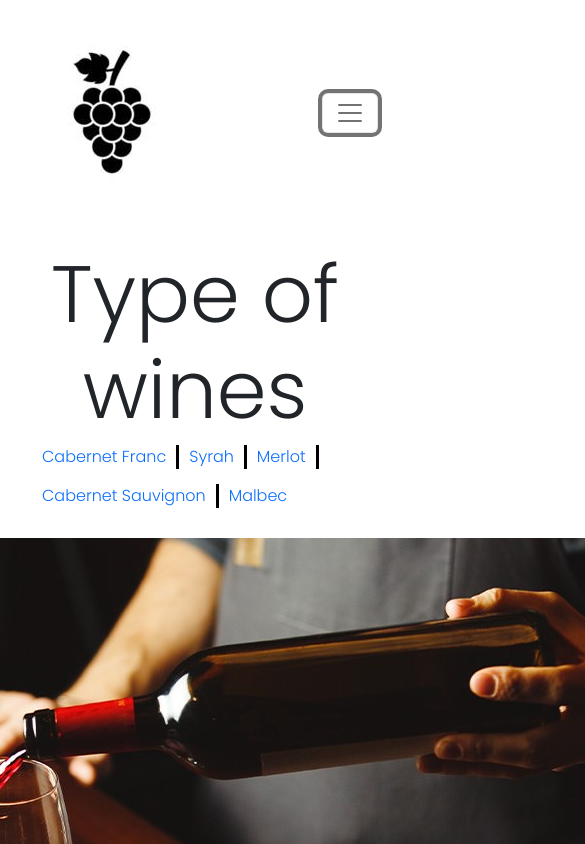
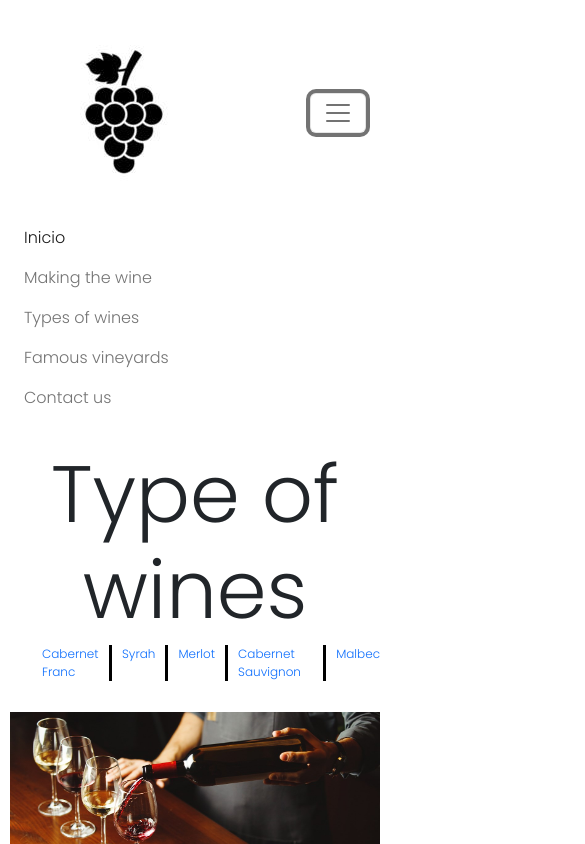
Before and after one commit to NataliaChatelain/PreEntrega1-ChatelainFanjul, a plain HTML site: page Proyecto2-ChatelainFanjul/pages/2_type_of_wines.html in a window 390 px wide. Both pictures are taken after a click on the button "Toggle navigation". Shown: the top 844 px of the page, 585 px wide, since content can reach past the window. Drawn offline with nearby package versions, Linux system fonts and the light colour scheme.

Commit message:
Re entrega menu

```diff
--- a/Proyecto2-ChatelainFanjul/css/style.css
+++ b/Proyecto2-ChatelainFanjul/css/style.css
@@ -120,12 +120,13 @@ h4{
 }
 
 .grapes div{
-    margin: 1px,;
+    margin: 1px;
 }
 
 .grapes div p{
     margin-left: 2%;
 }
+
 
 /*famous_vineyards*/
 
@@ -222,4 +223,32 @@ input[type=submit]:hover {
         font-size: 25px;
         color:black
     }
+    /* Type of wines */
+    .enlace_interno li{
+        font-style: color black;
+        font-size: 12px;
+        float: left;
+        padding: 0 10px;
+        margin-bottom: 4%;
+        border-right: black solid;
+    }
+    .enlace_interno ul{
+        display: flex;
+
+    }
+    section img{
+        width:95%;
+    }
+    .grapes div img{
+        width: 95%;
+        height: 45%;
+    }
+    .grapes div {
+        display: flex;
+        flex-direction: column;
+        margin: 1px;
+    }
+    .grapes div p{
+        margin-left: 0%;
+    }
 }
--- a/Proyecto2-ChatelainFanjul/pages/2_type_of_wines.html
+++ b/Proyecto2-ChatelainFanjul/pages/2_type_of_wines.html
@@ -31,32 +31,34 @@
         <div class="container-fluid">
             <div class="row">
                 <div class="col-lg-12 col-xs-12">
-                    <nav class="navbar navbar-expand-lg ">
+                    <nav class="navbar navbar-expand-lg bg-white">
+                        <div class="container-fluid">
                             <a class="navbar-brand" href="../index.html"><img
                                     src="../assets/img/bunch-of-grapes-icon-vector.jpeg" alt="WOA"></a>
-                        <button class="navbar-toggler" type="button" data-toggle="collapse" data-target="#navbarNav"
-                            aria-controls="navbarNav" aria-expanded="false" aria-label="Toggle navigation">
+                            <button class="navbar-toggler" type="button" data-bs-toggle="collapse"
+                                data-bs-target="#navbarNav" aria-controls="navbarNav" aria-expanded="false"
+                                aria-label="Toggle navigation">
                                 <span class="navbar-toggler-icon"></span>
                             </button>
                             <div class="collapse navbar-collapse" id="navbarNav">
                                 <ul class="navbar-nav">
-                                <li class="nav-item active">
-                                    <a class="nav-link" href="../index.html">Inicio<span
-                                            class="sr-only">(current)</span></a>
+                                    <li class="nav-item">
+                                        <a class="nav-link active" aria-current="page" href="../index.html">Inicio</a>
                                     </li>
                                     <li class="nav-item">
-                                    <a class="nav-link" href="./1_making_the_wine.html">Making the wine</a>
+                                        <a class="nav-link" href="../pages/1_making_the_wine.html">Making the wine</a>
                                     </li>
                                     <li class="nav-item">
-                                    <a class="nav-link" href="./2_type_of_wines.html">Types of wines</a>
+                                        <a class="nav-link" href="../pages/2_type_of_wines.html">Types of wines</a>
                                     </li>
                                     <li class="nav-item">
-                                    <a class="nav-link" href="./3_famous_vineyards.html">Famous vineyards</a>
+                                        <a class="nav-link" href="../pages/3_famous_vineyards.html">Famous vineyards</a>
                                     </li>
                                     <li class="nav-item">
-                                    <a class="nav-link" href="./4_contact_us.html">Contact us</a>
+                                        <a class="nav-link" href="../pages/4_contact_us.html">Contact us</a>
                                     </li>
                                 </ul>
+                            </div>
                         </div>
                     </nav>
                 </div>
```
Also changed, not shown: Proyecto2-ChatelainFanjul/index.html (+9 -30 lines), Proyecto2-ChatelainFanjul/pages/1_making_the_wine.html (+12 -10 lines), Proyecto2-ChatelainFanjul/pages/3_famous_vineyards.html (+12 -10 lines), Proyecto2-ChatelainFanjul/pages/4_contact_us.html (+12 -10 lines), 1 other file. Lines whose indentation alone changed are shown as unchanged.
